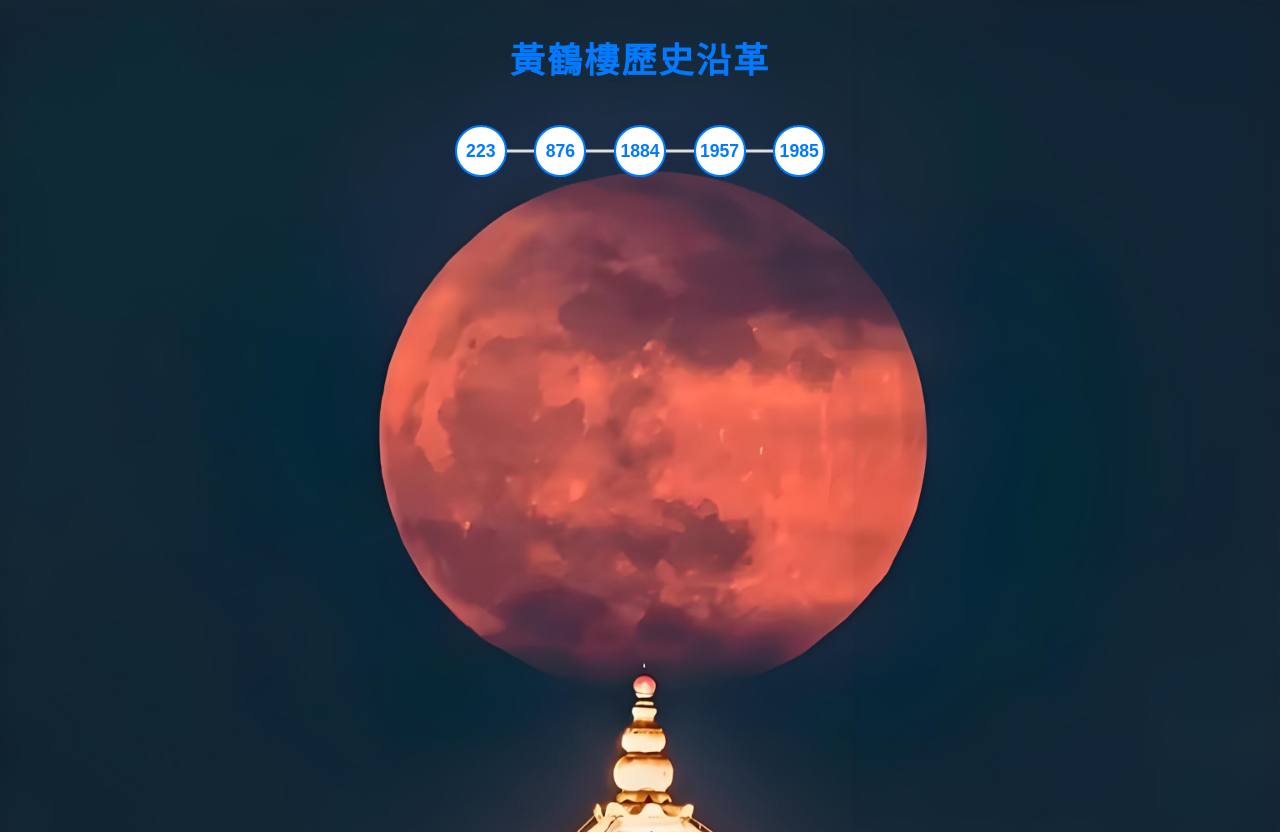
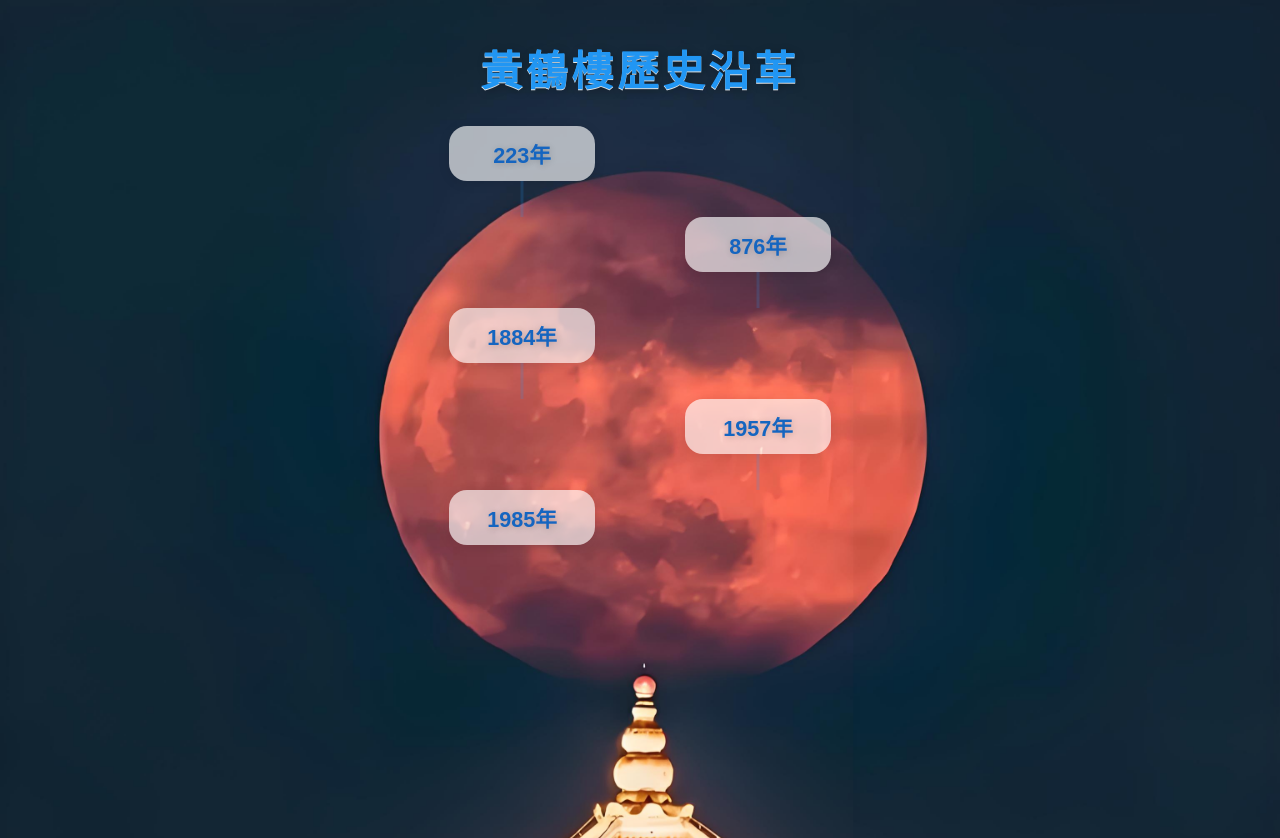
Before and after one commit to tanghaoshu/zuoye, a plain HTML site: page index.html in a window 1280 px wide. Drawn offline with nearby package versions, Linux system fonts and the light colour scheme; a web font is replaced by a local one.

Commit message:
Add files via upload

```diff
--- a/index.html
+++ b/index.html
@@ -11,11 +11,11 @@
     <h1 class="main-title">黃鶴樓歷史沿革</h1>
     <div class="timeline-container">
       <div class="timeline">
-        <div class="timeline-node" data-year="223">223</div>
-        <div class="timeline-node" data-year="876">876</div>
-        <div class="timeline-node" data-year="1884">1884</div>
-        <div class="timeline-node" data-year="1957">1957</div>
-        <div class="timeline-node" data-year="1985">1985</div>
+        <div class="timeline-node" data-year="223">223年</div>
+        <div class="timeline-node" data-year="876">876年</div>
+        <div class="timeline-node" data-year="1884">1884年</div>
+        <div class="timeline-node" data-year="1957">1957年</div>
+        <div class="timeline-node" data-year="1985">1985年</div>
       </div>
     </div>
   </div>
--- a/style.css
+++ b/style.css
@@ -1,3 +1,5 @@
+@import url('https://fonts.googleapis.com/css2?family=ZCOOL+KuaiLe&display=swap');
+
 body {
   margin: 0;
   padding: 0;
@@ -13,10 +15,10 @@ body {
   max-width: 430px;
   min-width: 375px;
   margin: 0 auto;
-  padding: 24px 0 12px 0;
+  padding: 0;
   background: none;
   box-shadow: none;
-  position: sticky;
+  position: relative;
   top: 0;
   z-index: 10;
   border-radius: 0;
@@ -24,47 +26,63 @@ body {
 
 .timeline {
   display: flex;
-  justify-content: space-around;
+  flex-direction: column;
   align-items: center;
   position: relative;
-  padding: 0 16px;
-}
-
-.timeline::before {
-  content: '';
-  position: absolute;
-  top: 50%;
-  left: 8%;
-  right: 8%;
-  height: 3px;
-  background: #e0e0e0;
-  z-index: 0;
-  transform: translateY(-50%);
+  gap: 36px;
+  padding: 0;
 }
 
 .timeline-node {
   position: relative;
   z-index: 1;
-  background: #fff;
-  border: 2px solid #007aff;
-  color: #007aff;
-  border-radius: 50%;
-  width: 48px;
-  height: 48px;
-  display: flex;
-  align-items: center;
-  justify-content: center;
+  background: rgba(255,255,255,0.65);
+  border: none;
+  color: #1565c0;
+  border-radius: 18px;
+  min-width: 90px;
+  max-width: 180px;
+  padding: 12px 28px;
+  font-family: 'ZCOOL KuaiLe', 'Noto Sans TC', 'PingFang TC', 'Microsoft JhengHei', sans-serif;
+  font-size: 1.35rem;
   font-weight: bold;
-  font-size: 1.1rem;
-  box-shadow: 0 2px 8px rgba(0,122,255,0.08);
+  box-shadow: 0 2px 12px rgba(0,0,0,0.10);
   cursor: pointer;
+  margin-left: 0;
+  margin-right: 0;
+  text-align: center;
   transition: background 0.2s, color 0.2s, transform 0.2s;
+  text-shadow: 1px 1px 6px rgba(0,0,0,0.18);
 }
 
 .timeline-node.active, .timeline-node:hover {
-  background: #007aff;
+  background: rgba(33,150,243,0.85);
   color: #fff;
-  transform: scale(1.1);
+  transform: scale(1.08);
+}
+
+/* 左右交錯排列 */
+.timeline-node:nth-child(odd) {
+  align-self: flex-start;
+  margin-left: 24px;
+}
+.timeline-node:nth-child(even) {
+  align-self: flex-end;
+  margin-right: 24px;
+}
+
+/* 連線 */
+.timeline-node:not(:last-child)::after {
+  content: '';
+  display: block;
+  position: absolute;
+  left: 50%;
+  top: 100%;
+  width: 3px;
+  height: 36px;
+  background: rgba(33,150,243,0.18);
+  transform: translateX(-50%);
+  z-index: 0;
 }
 
 .story-slider {
@@ -79,7 +97,6 @@ body {
   box-shadow: none;
   border-radius: 0;
   display: none;
-  position: relative;
   animation: fadeIn 0.5s;
 }
 
@@ -133,29 +150,36 @@ body {
   margin: 0 0 12px 0;
   font-weight: 700;
   letter-spacing: 1px;
-  color: #007aff;
+  color: #2196f3;
   display: flex;
   align-items: center;
   gap: 12px;
+  font-family: 'ZCOOL KuaiLe', 'Noto Sans TC', 'PingFang TC', 'Microsoft JhengHei', sans-serif;
+  text-shadow: 2px 2px 8px rgba(0,0,0,0.22), 0 1px 0 #fff;
 }
 
 .story-page h2 span {
   font-size: 1.1rem;
   color: #222;
   font-weight: 400;
-  background: #eaf4ff;
+  background: rgba(255,255,255,0.7);
   border-radius: 8px;
   padding: 2px 10px;
+  font-family: 'ZCOOL KuaiLe', 'Noto Sans TC', 'PingFang TC', 'Microsoft JhengHei', sans-serif;
 }
 
 .story-page p {
   font-size: 1.1rem;
-  color: #444;
+  color: #222;
   margin: 0 0 24px 0;
   line-height: 1.7;
   opacity: 0;
   transform: translateY(24px);
   transition: opacity 0.6s, transform 0.6s;
+  background: rgba(255,255,255,0.65);
+  border-radius: 12px;
+  padding: 12px 18px;
+  text-shadow: 1px 1px 6px rgba(0,0,0,0.10);
 }
 
 .story-page.active p {
@@ -197,11 +221,13 @@ body {
 
 .main-title {
   text-align: center;
-  font-size: 2.2rem;
+  font-size: 2.6rem;
   font-weight: 800;
-  color: #007aff;
-  margin: 32px 0 18px 0;
-  letter-spacing: 2px;
+  color: #2196f3;
+  margin: 38px 0 28px 0;
+  letter-spacing: 4px;
+  font-family: 'ZCOOL KuaiLe', 'Noto Sans TC', 'PingFang TC', 'Microsoft JhengHei', sans-serif;
+  text-shadow: 2px 2px 8px rgba(0,0,0,0.28), 0 1px 0 #fff;
 }
 
 .back-btn {
```
